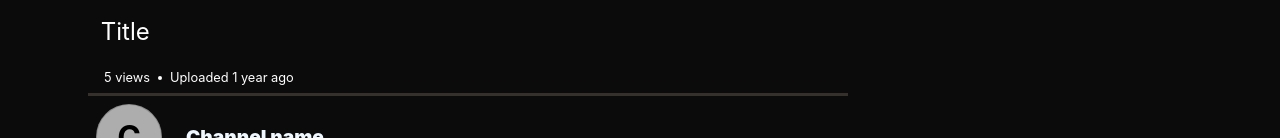
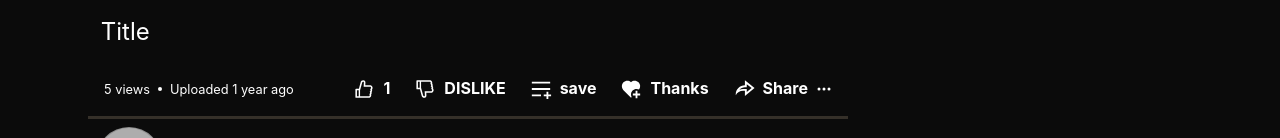
Before and after one commit to araviind-p/YouTube-Clone, a React (Create React App) app in the folder client/: page /videopage/1 in a window 1280 px wide. Shown: the part 664-802 px from the top of the page. Built offline with nearby package versions, Linux system fonts and the light colour scheme.

Commit message:
buttons of video page

```diff
--- a/client/src/Components/ShowVideo/ShowVideo.jsx
+++ b/client/src/Components/ShowVideo/ShowVideo.jsx
@@ -1,12 +1,13 @@
 import React from "react";
 import "./ShowVideo.css";
+import { Link } from "react-router-dom";
 
 function ShowVideo({ vid }) {
   return (
     <>
-      <div>
+      <Link to={`/videopage/${vid?._id}`}>
         <video src={`${vid.video_src}`} className="video_ShowVideo"></video>
-      </div>
+      </Link>
       <div className="video_description">
         <div className="Channel_logo_App">
           <div className="fstChar_logo_App">
--- /dev/null
+++ b/client/src/Pages/VideoPage/LikeWatchLaterSaveBtns.css
@@ -0,0 +1,17 @@
+.btns_cont_videoPage{
+    display: flex;
+    flex-direction: row-reverse;
+    flex-grow: 5;
+}
+.btn_VideoPage{
+    margin: auto 0;
+    display: flex;
+}
+.like_videoPage{
+    margin: 0.5rem;
+    display: flex;
+    cursor: pointer;
+}
+.btns_videoPage{
+    margin: auto 0.5rem;
+}
--- /dev/null
+++ b/client/src/Pages/VideoPage/LikeWatchLaterSaveBtns.jsx
@@ -0,0 +1,109 @@
+import React, { useState } from "react";
+import { BsThreeDots } from "react-icons/bs";
+import {
+  AiFillDislike,
+  AiFillLike,
+  AiOutlineDislike,
+  AiOutlineLike,
+} from "react-icons/ai";
+import { MdPlaylistAddCheck } from "react-icons/md";
+import {
+  RiHeartAddFill,
+  RiPlayListAddFill,
+  RiShareForwardLine,
+} from "react-icons/ri";
+import "./LikeWatchLaterSaveBtns.css";
+
+function LikeWatchLaterSaveBtns() {
+  const [SAveVideo, setSAveVideo] = useState(true);
+  const [DislikeBtn, setDislikeBtn] = useState(false);
+  const [LikeBtn, setLikeBtn] = useState(false);
+  const [likeCount,setLikeCount] = useState(1)
+
+  const toggleSaveVideo = () => {
+    if (SAveVideo) {
+      setSAveVideo(false);
+    } else {
+      setSAveVideo(true);
+    }
+  };
+
+  const toggleLikeBtn = () => {
+    if (LikeBtn) {
+      setLikeBtn(false);
+      setLikeCount(likeCount-1)
+    } else {
+      setLikeBtn(true);
+      setLikeCount(likeCount+1)
+    }
+  };
+
+  const toggleDislikeBtn = () => {
+    if (DislikeBtn) {
+      setDislikeBtn(false);
+    } else {
+      setDislikeBtn(true);
+    }
+  };
+  return (
+    <div className="btns_cont_videoPage">
+      <div className="btn_VideoPage">
+        <BsThreeDots />
+      </div>
+      <div className="btn_VideoPage">
+        <div className="like_videoPage" onClick={() => toggleLikeBtn()}>
+          {LikeBtn ? (
+            <>
+              <AiFillLike size={22} className="btns_videoPage" />
+              <b>{likeCount}</b>
+            </>
+          ) : (
+            <>
+              <AiOutlineLike size={22} className="btns_videoPage" />
+              <b>{likeCount}</b>
+            </>
+          )}
+        </div>
+        <div className="like_videoPage" onClick={() => toggleDislikeBtn()}>
+          {DislikeBtn ? (
+            <>
+              <AiFillDislike size={22} className="btns_videoPage" />
+            </>
+          ) : (
+            <>
+              <AiOutlineDislike size={22} className="btns_videoPage" />
+            </>
+          )}
+          <b>DISLIKE</b>
+        </div>
+        <div className="like_videoPage" onClick={() => toggleSaveVideo()}>
+          {SAveVideo ? (
+            <>
+              <RiPlayListAddFill size={22} className="btns_videoPage" />
+              <b>save</b>
+            </>
+          ) : (
+            <>
+              <MdPlaylistAddCheck size={22} className="btns_videoPage" />
+              <b>saved</b>
+            </>
+          )}
+        </div>
+        <div className="like_videoPage">
+          <>
+            <RiHeartAddFill size={22} className="btns_videoPage" />
+            <b>Thanks</b>
+          </>
+        </div>
+        <div className="like_videoPage">
+          <>
+            <RiShareForwardLine size={22} className="btns_videoPage" />
+            <b>Share</b>
+          </>
+        </div>
+      </div>
+    </div>
+  );
+}
+
+export default LikeWatchLaterSaveBtns;
--- a/client/src/Pages/VideoPage/VideoPage.jsx
+++ b/client/src/Pages/VideoPage/VideoPage.jsx
@@ -1,6 +1,7 @@
 import React from "react";
 import vid from "../../Components/Video/vid.mp4";
 import "./VideoPage.css";
+import LikeWatchLaterSaveBtns from "./LikeWatchLaterSaveBtns";
 
 function VideoPage() {
   return (
@@ -21,6 +22,7 @@ function VideoPage() {
                   <div className="views_videoPage">
                     5 views <div className="dot"></div> Uploaded 1 year ago
                   </div>
+                  <LikeWatchLaterSaveBtns />
                 </div>
               </div>
               <div className="channel_details_videoPage">
```
